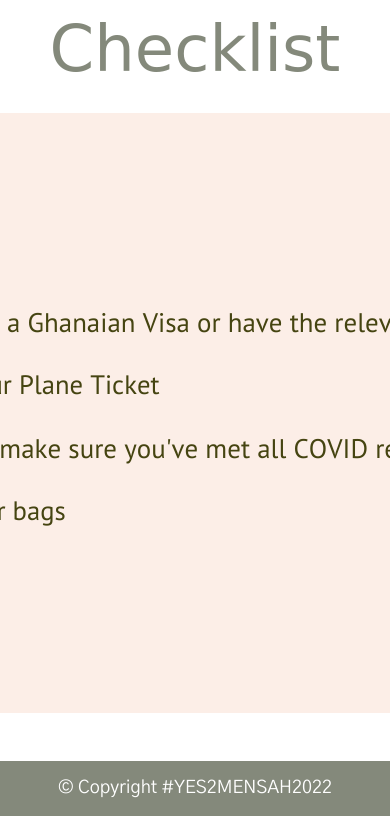
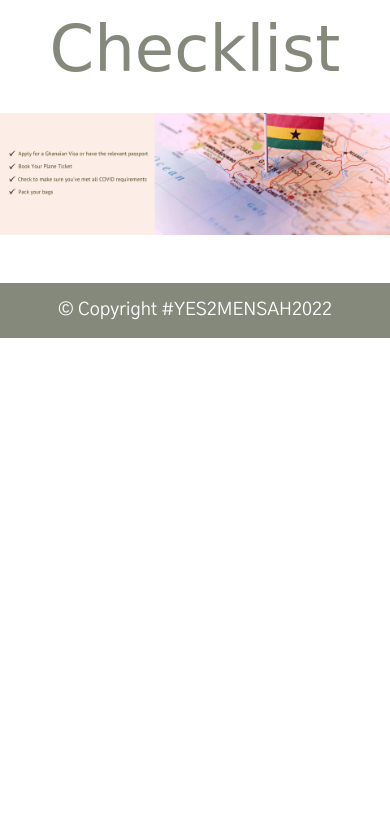
Before and after one commit to ekow-mensah/wedding-website, a website: page public_html/index.html in a window 390 px wide. Shown: the part 7280-8096 px from the top of the page. After the commit the page ends 7618 px from the top, so only its background shows below. Drawn offline with nearby package versions, Linux system fonts and the light colour scheme; files whose address does not match are found by name; a web font is replaced by a local one.

Commit message:
modified travel checklist to make it responsive mobile

```diff
--- a/public_html/index.html
+++ b/public_html/index.html
@@ -315,7 +315,9 @@
       <h1 class="d-inline heading events-heading-big"> Travel </h1>
       <span class="events-heading-small">Checklist</span>
     </div>
-    <section id="travel-checklist" class="container-fluid travel-checklist-section mt-3 p-0"></section>
+    <section id="travel-checklist" class="container-fluid travel-checklist-section mt-3 p-0">
+      <img class="img-fluid" src="img/travel-checklist.png">
+    </section>
   </div>
 
 
--- a/src/scss/style.scss
+++ b/src/scss/style.scss
@@ -334,12 +334,6 @@ body {
     }
 }
 
-.travel-checklist-section {
-    max-width : 100%;
-    height    : 600px;
-    background: url("../../img/travel-checklist.png");
-}
-
 .footer {
     background: $sage;
     color     : $white;
```
Also changed, not shown: public_html/css/style/styles.css.
